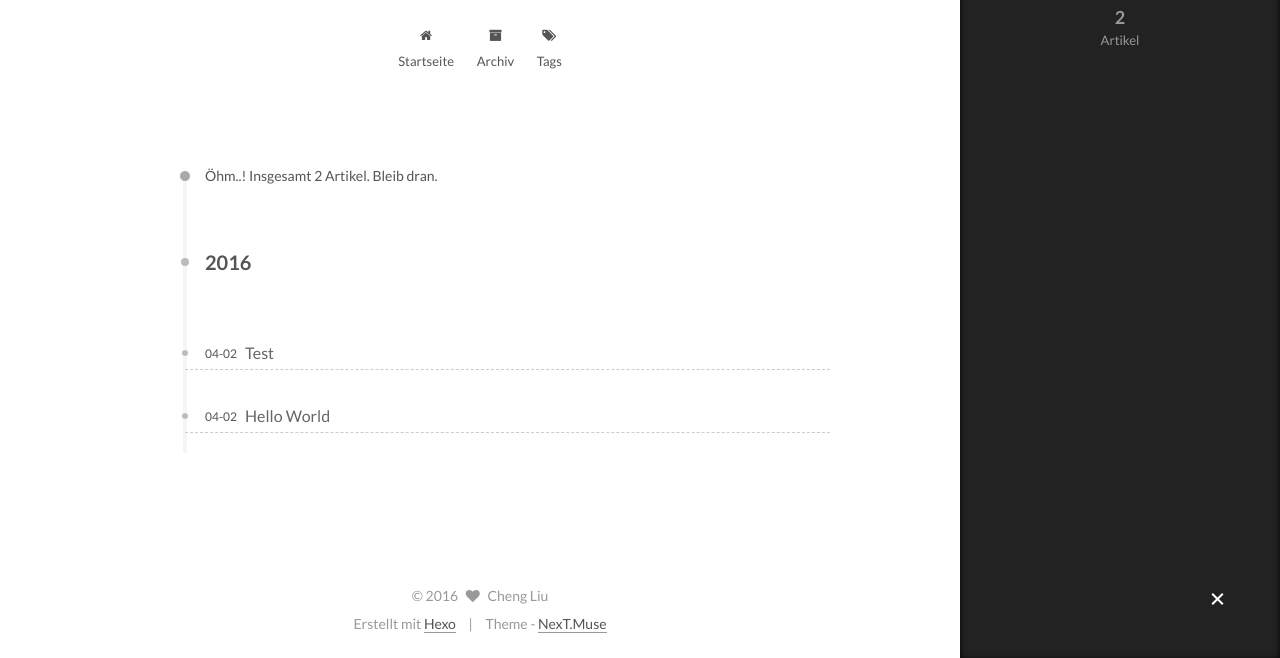
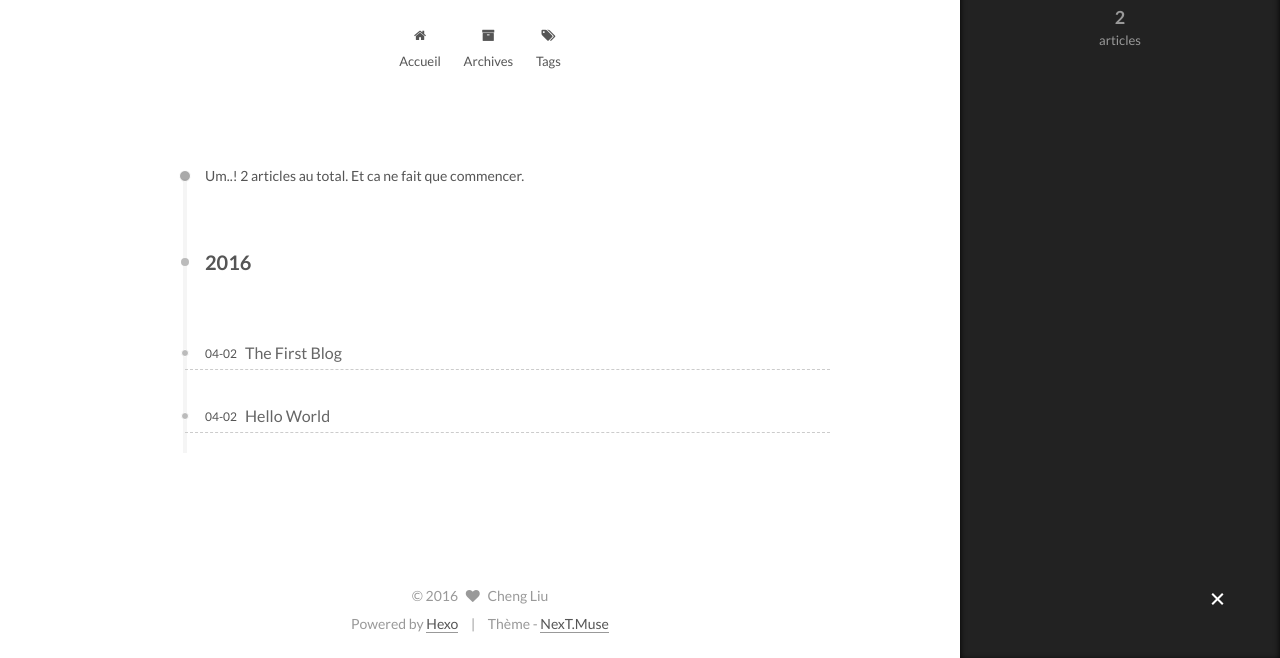
Before and after one commit to ClickSmile/ClickSmile.github.io, a plain HTML site: page archives/index.html in a window 1280 px wide. Both pictures are taken after a click on the element 1217 px from the left and 742 px from the top of the page. Shown: the part 142-800 px from the top of the page. Drawn offline with Linux system fonts and the light colour scheme.

Commit message:
Site updated: 2016-04-05 18:18:48

```diff
--- a/archives/index.html
+++ b/archives/index.html
@@ -83,7 +83,7 @@
   };
 </script>
 
-  <title> Archiv | ChengLiu's Blog </title>
+  <title> Archive | ChengLiu's Blog </title>
 </head>
 
 <body itemscope itemtype="http://schema.org/WebPage" lang="zh-CN">
@@ -141,7 +141,7 @@
 
               <i class="menu-item-icon fa fa-home fa-fw"></i> <br />
 
-            Startseite
+            Accueil
           </a>
         </li>
 
@@ -151,7 +151,7 @@
 
               <i class="menu-item-icon fa fa-archive fa-fw"></i> <br />
 
-            Archiv
+            Archives
           </a>
         </li>
 
@@ -191,7 +191,7 @@
 
 
 
-      Öhm..! Insgesamt 2 Artikel. Bleib dran.
+      Um..! 2 articles au total. Et ca ne fait que commencer.
     </span>
 
 
@@ -217,7 +217,7 @@
 
             <a class="post-title-link" href="/2016/04/02/Test/" itemprop="url">
 
-                <span itemprop="name">Test</span>
+                <span itemprop="name">The First Blog</span>
 
             </a>
 
@@ -318,7 +318,7 @@
           <div class="site-state-item site-state-posts">
             <a href="/archives">
               <span class="site-state-item-count">2</span>
-              <span class="site-state-item-name">Artikel</span>
+              <span class="site-state-item-name">articles</span>
             </a>
           </div>
 
@@ -367,11 +367,11 @@
 </div>
 
 <div class="powered-by">
-  Erstellt mit  <a class="theme-link" href="http://hexo.io">Hexo</a>
+  Powered by <a class="theme-link" href="http://hexo.io">Hexo</a>
 </div>
 
 <div class="theme-info">
-  Theme -
+  Thème -
   <a class="theme-link" href="https://github.com/iissnan/hexo-theme-next">
     NexT.Muse
   </a>
```
Also changed, not shown: 2016/04/02/Test/index.html (+18 -17 lines), 2016/04/02/hello-world/index.html (+10 -10 lines), archives/2016/04/index.html (+8 -8 lines), archives/2016/index.html (+8 -8 lines), index.html (+9 -8 lines).
